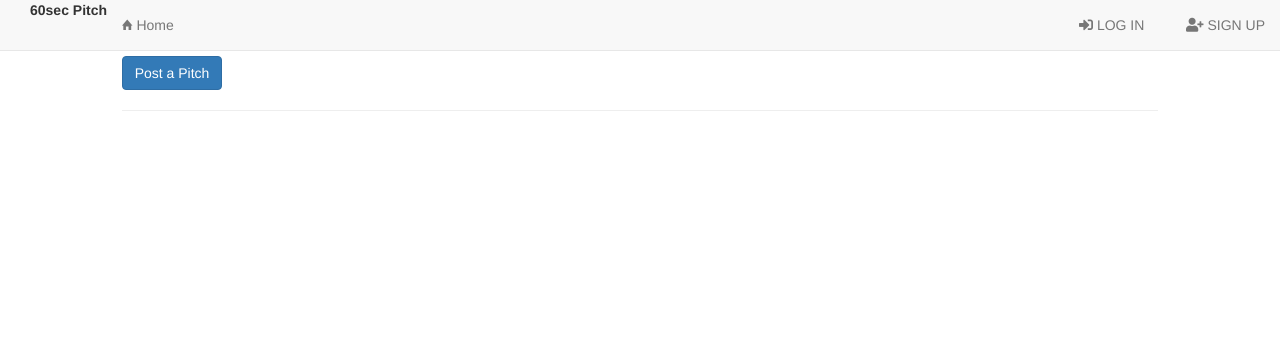
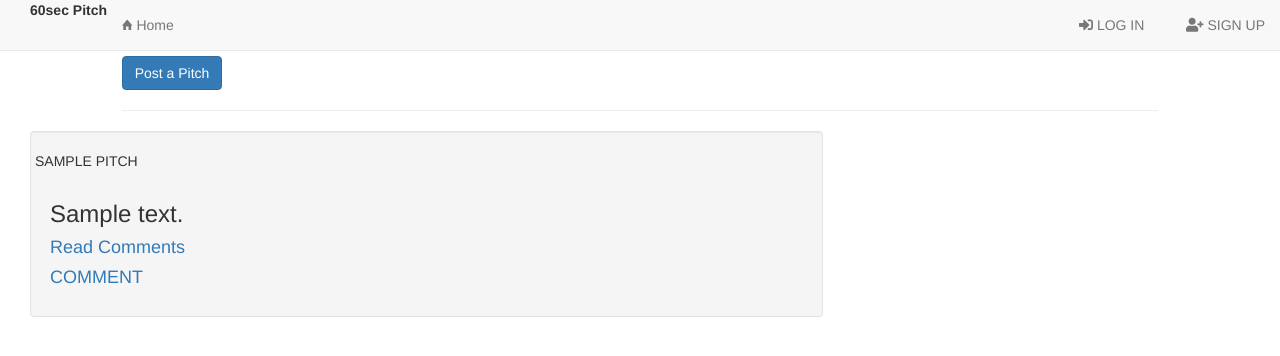
Before and after one commit to RichieOrito/pitchIdea, a Python web app: template app/templates/category.html in a window 1280 px wide. Shown: the top 356 px of the page. Run offline with Jinja, Linux system fonts and the light colour scheme; the template is opened without the code that fills it: most values are stand-ins (such as "Sample title", 1, 10 or a date in 2020); some libraries are stand-ins or nearby versions.

Commit message:
This commit creates the macro page with a displayCategoryList,comments,pitches name and content

```diff
--- a/app/templates/macros.html
+++ b/app/templates/macros.html
@@ -1,77 +1,62 @@
-{% macro displayPost(posts_list) %}
-	{% for post in posts_list %}
-		<div class="well leftcolumn">
-			<div class="main-post">
-				<span class="content-l">
-				<h2>{{post.title}}</h2>
-				<h5>Posted on:
-					<em>{{ date_to_local(post.time_updated) }}</em>
-				</h5>
-				<p>{{ post.content}}</p>
-			</span>
+{% macro displayCategoryList(category_list) %}
+    {% for category in category_list %}
 
-			<span class="image-r">
-				<img width="100%" height="40%" src="{{url_for('static',filename=post.pic_path)}}" alt="" class="img-rounded">
-			</span>
+        <li><a href="{{url_for('.category',id=category.id)}}">
+            {{category.name|upper}}
+        </a>
+        </li>
+    {% endfor %}
+{% endmacro %}
 
-				{% if current_user.is_authenticated %}
-				{% if current_user.has_roles('Admin') %}
+{% macro displayAllPitches(pitches) %}
+    {% for pitch in pitches %}
+        <div class="row my-pitches">
+            <div class="col-md-12">
+                <h4>{{pitch.user.username}}</h4>
+                <p>{{pitch.content}}</p>
+                <p><a class="btn btn-info" href="{{url_for('.post_comment',id=pitch.id)}}"> Add your comment</a></p>
+            </div>
+        </div>
+    {% endfor %}
+{% endmacro %}
 
-				<form action="{{url_for('main.edit', post_id=post.id)}}">
-					<button type="submit" class="btn btn-default btn-sm">
-						<span class="glyphicon glyphicon-pencil"></span>
-						Edit
-					</button>
-				</form>
+{% macro displayPitches(pitch_list) %}
+{% for pitches in pitch_list %}
+<div class="col-md-12">
+    <div class="well">
+        <div class="row">
+            <p>{{pitches.name|upper}}</p>
+            </a>
+            <div class="col-md-10 col-sm-12">
+                <h3>{{pitches.content}}</h3>
+                <h4>
+                    <span>
+                        <a href=" {{url_for('.view_pitch',id=pitches.id)}}">Read Comments</a>
+                    </span>
+                </h4>
 
-				<form action="{{url_for('main.delete', post_id=post.id)}}">
-					<button type="submit" class="btn btn-default btn-sm">
-						<span class="glyphicon glyphicon-trash"></span>
-						Delete
-					</button>
-				</form>
+                <a href=" {{url_for('.post_comment',id=pitches.id)}}">
+                    <h4>COMMENT</h4>
+                </a>
+            </div>
+        </div>
+    </div>
+</div>
+{% endfor %}
+{% endmacro %}
 
-				{% endif %}
-				{% endif %}
+{% macro displaySpecificPitch(specific_pitch_list) %}
+{% for comment in specific_pitch_list %}
+<div class="col-xs-12 col-sm-12 col-md-12 col-lg-12 ">
+    <hr>
+    <p style="color:rgb(37, 135, 138)">{{comment.opinion}} </p>
+    <p style="text-align:right; color:#d0d1cb; font-size:10px;">{{comment.time_posted.strftime('%Y/%m/%d || %r') }}</p>
+</div>
+{% endfor %}
+{% endmacro %}
 
-			</div>
-			<div class='post-comments'>
-				<span style="display:inline">
-					<form action="{{url_for('main.comment', post_id=post.id, user=current_user.username)}}" method="post" class="form-group">
-						<input name="_csrf_token" type="hidden" value="{{ csrf_token() }}">
-						<textarea class="form-textarea" rows="2" cols="30" name='user-comment' placeholder="Leave a comment" required="required"></textarea>
-						{%  if current_user.is_anonymous %}
-						<input class="btn btn-primary" type="submit" value="post" disabled>
-						{% else %}
-						<input class="btn btn-primary" type="submit" value="post">
-						{% endif %}
-					</form>
-				</span>
-				<span>
-					{% if post.comments %}
-						<p>
-							{% for comment in Comment.query.filter_by(post_id=post.id).order_by(Comment.time_created.desc()).all() %}
-								<div class="well">
-								<b>{{ comment.user_post }}</b> commented:
-								<p>{{ comment.comment_content }}</p>
-
-								{% if current_user.is_authenticated %}
-								{% if current_user.has_roles('Admin') %}
-
-								<form action="{{url_for('main.deletecomment', comment_id=comment.id)}}">
-									<button type="submit" class="btn btn-default btn-sm">
-										<span class="glyphicon glyphicon-trash"></span>
-										Delete
-									</button>
-								</form>
-								{% endif %}
-								{% endif %}
-							</div>
-							{% endfor %}
-						</p>
-					{% endif %}
-				</span>
-			</div>
-		</div>
-	{% endfor %}
+{% macro displayCategory(category_list) %}
+{% for category in category_list%}
+<a class="dropdown-item" href="{{url_for('.category',id=category.id)}}">{{category.name|upper}} </a>
+{% endfor %}
 {% endmacro %}
```
